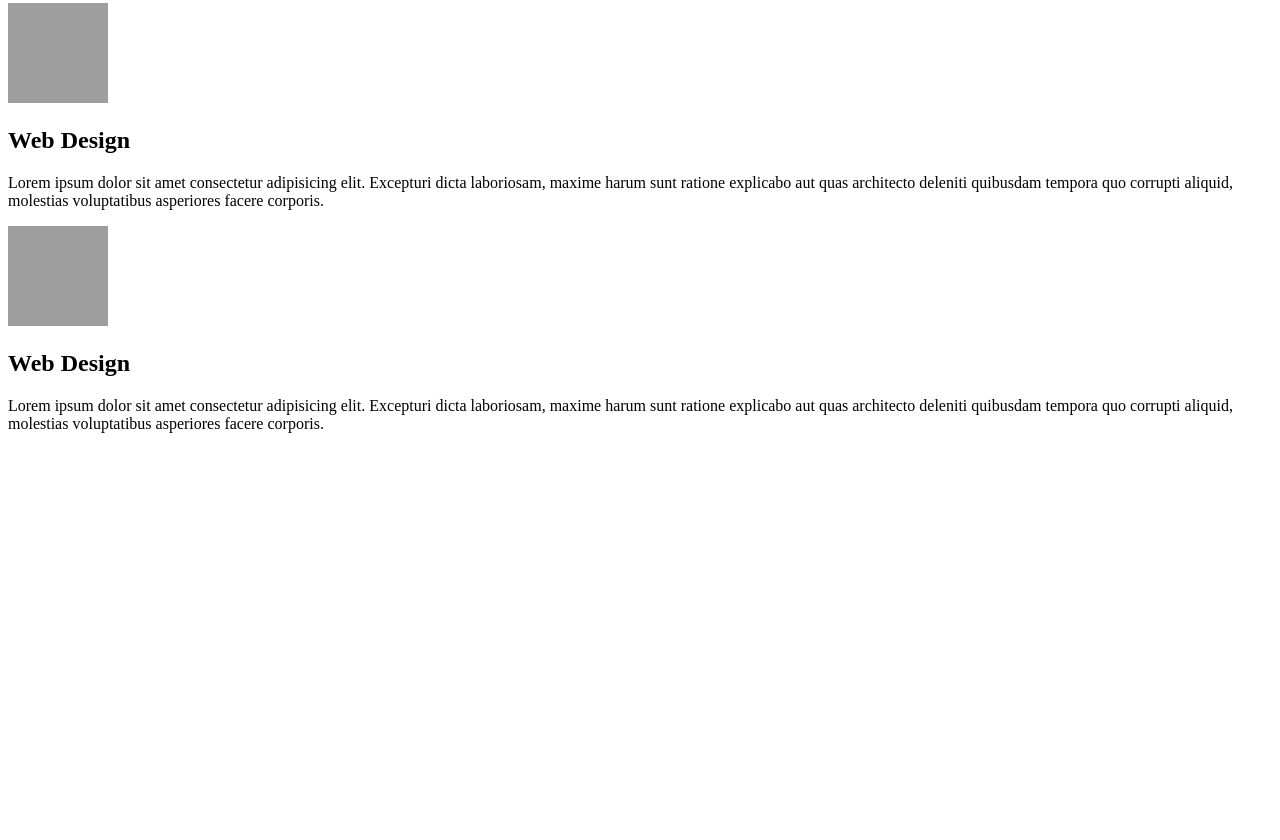
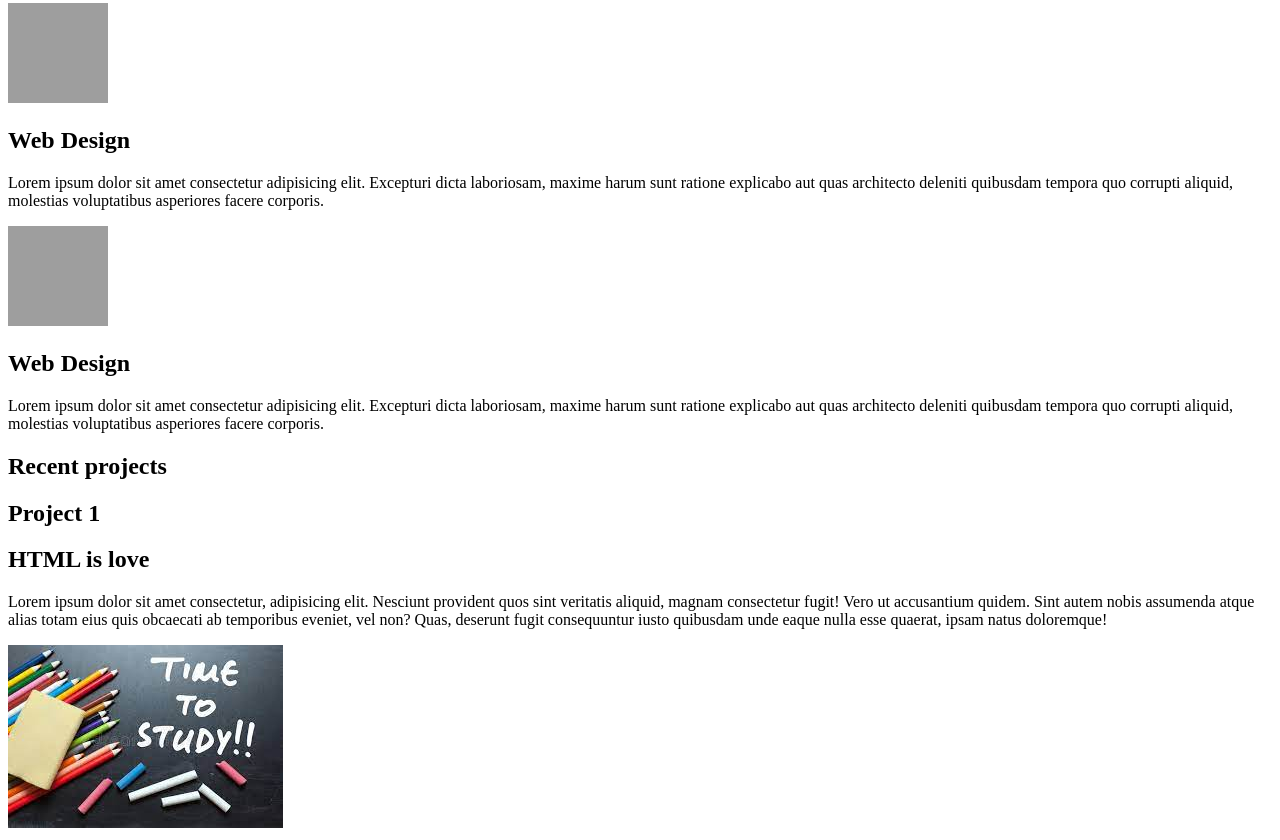
Before and after one commit to zain1223hassan/zain-website, a plain HTML site: page index.html in a window 1280 px wide. Shown: the part 692-1532 px from the top of the page. Before the commit the page ends 1141 px from the top, so only its background shows below. Drawn offline with Linux system fonts and the light colour scheme; grey boxes are pictures that could not be loaded.

Commit message:
add assets,project 1

```diff
--- a/index.html
+++ b/index.html
@@ -86,7 +86,25 @@
     <!-- Service Section End -->
 
     <!-- Projects Section Start -->
-
+    <section id="projects">
+        <div class="projects container">
+            <div class="projects-header">
+                <h1 class="section-title">Recent <span>projects</span></h1>
+            </div>
+            <div class="all-projects">
+                <div class="project-item">
+                    <div class="project-info">
+                        <h1>Project 1</h1>
+                        <h2>HTML is love</h2>
+                        <p>Lorem ipsum dolor sit amet consectetur, adipisicing elit. Nesciunt provident quos sint veritatis aliquid, magnam consectetur fugit! Vero ut accusantium quidem. Sint autem nobis assumenda atque alias totam eius quis obcaecati ab temporibus eveniet, vel non? Quas, deserunt fugit consequuntur iusto quibusdam unde eaque nulla esse quaerat, ipsam natus doloremque!</p>
+                    </div>
+                    <div class="project-img">
+                        <img src="./assets/images/img-2.jpg" alt="image of project 1">
+                    </div>
+                </div>
+            </div>
+        </div>
+    </section>
     <!-- Project Section End -->
 
     <!-- About Section Start -->
```
Also changed, not shown: assets/icons/github.png (added), assets/icons/linkedin.png (added), assets/icons/twitter.png (added), assets/icons/youtube.png (added), assets/images/img-1.jpg (added), assets/images/img-2.jpg (added), assets/images/img-3.jpg (added).
